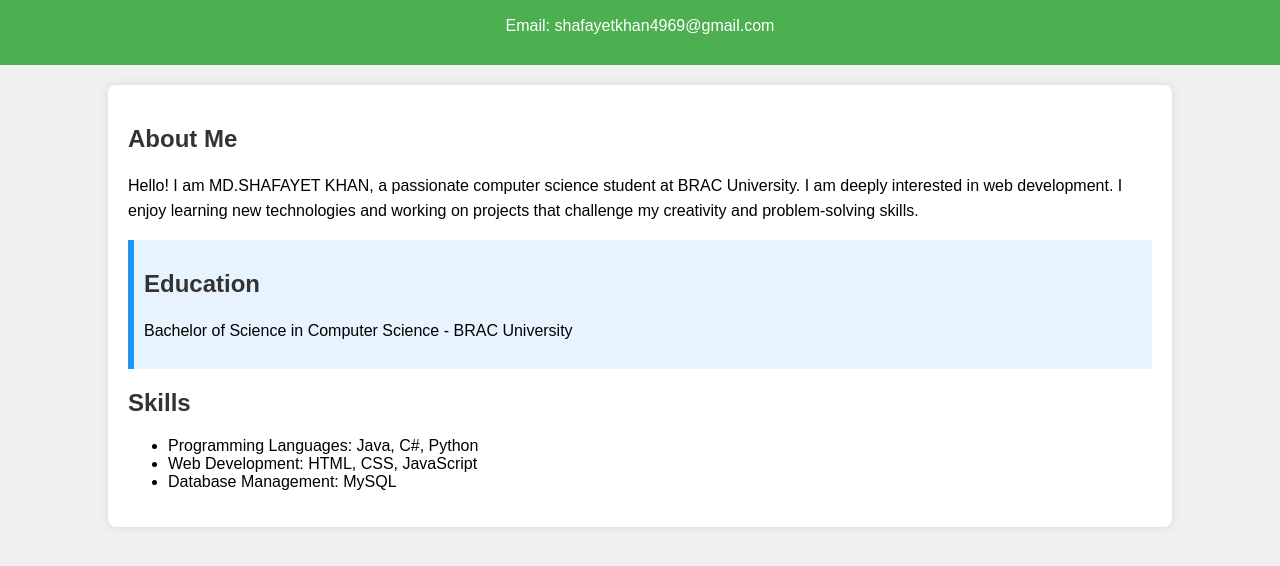
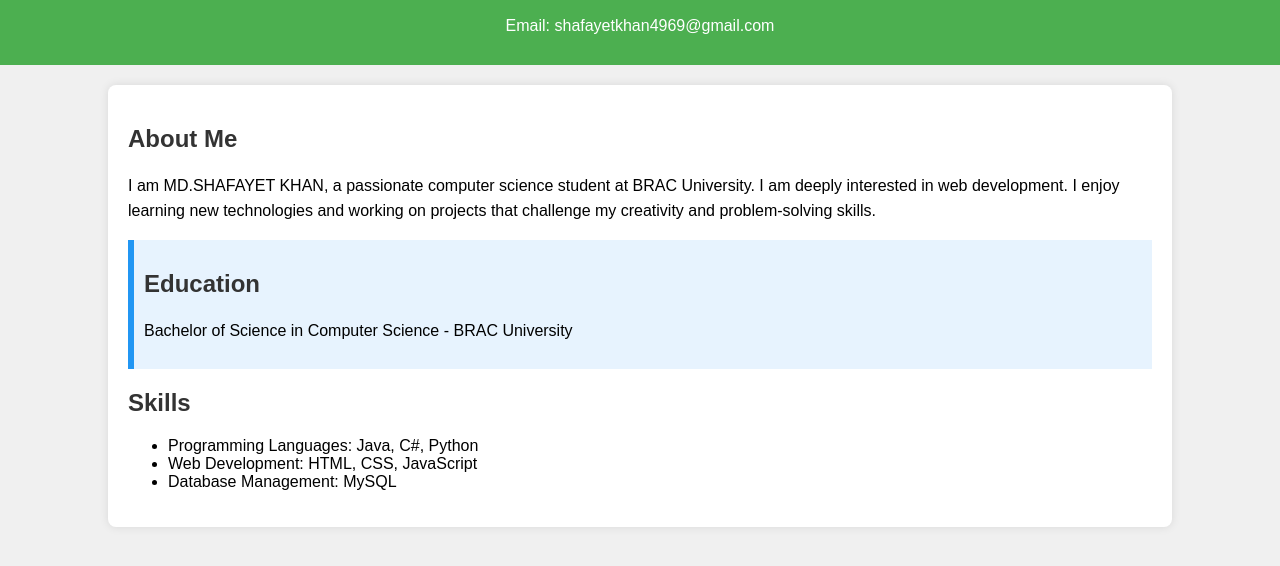
Before and after one commit to shafayetkhan3/Yean, a plain HTML site: page index.html in a window 1280 px wide. Shown: the part 118-684 px from the top of the page. Drawn offline with Linux system fonts and the light colour scheme.

Commit message:
Update index.html

```diff
--- a/index.html
+++ b/index.html
@@ -54,7 +54,7 @@
 
 <div class="container">
     <h2>About Me</h2>
-    <p>Hello! I am MD.SHAFAYET KHAN, a passionate computer science student at BRAC University. I am deeply interested in web development. I enjoy learning new technologies and working on projects that challenge my creativity and problem-solving skills.</p>
+    <p>I am MD.SHAFAYET KHAN, a passionate computer science student at BRAC University. I am deeply interested in web development. I enjoy learning new technologies and working on projects that challenge my creativity and problem-solving skills.</p>
 
     <div class="info">
         <h2>Education</h2>
```
